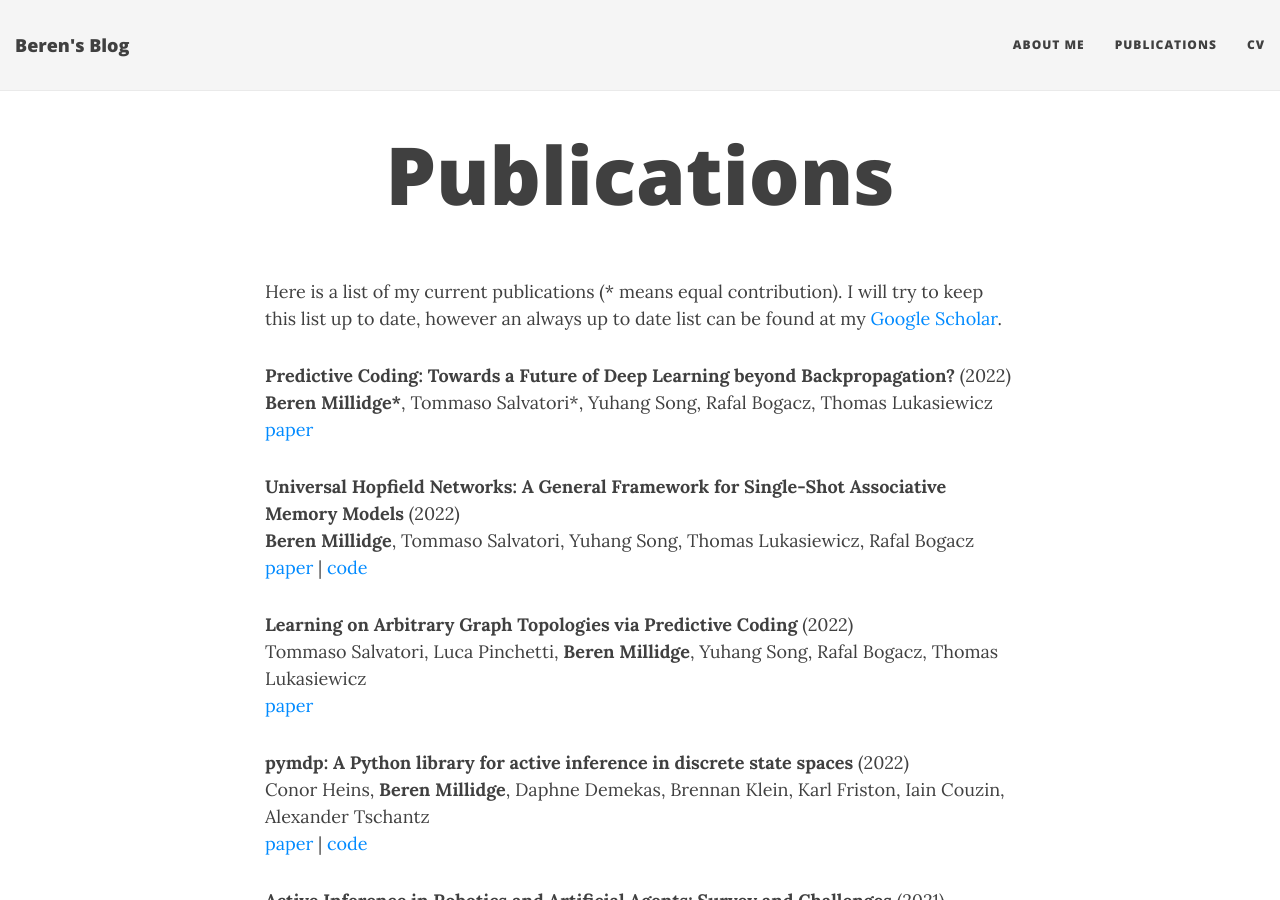
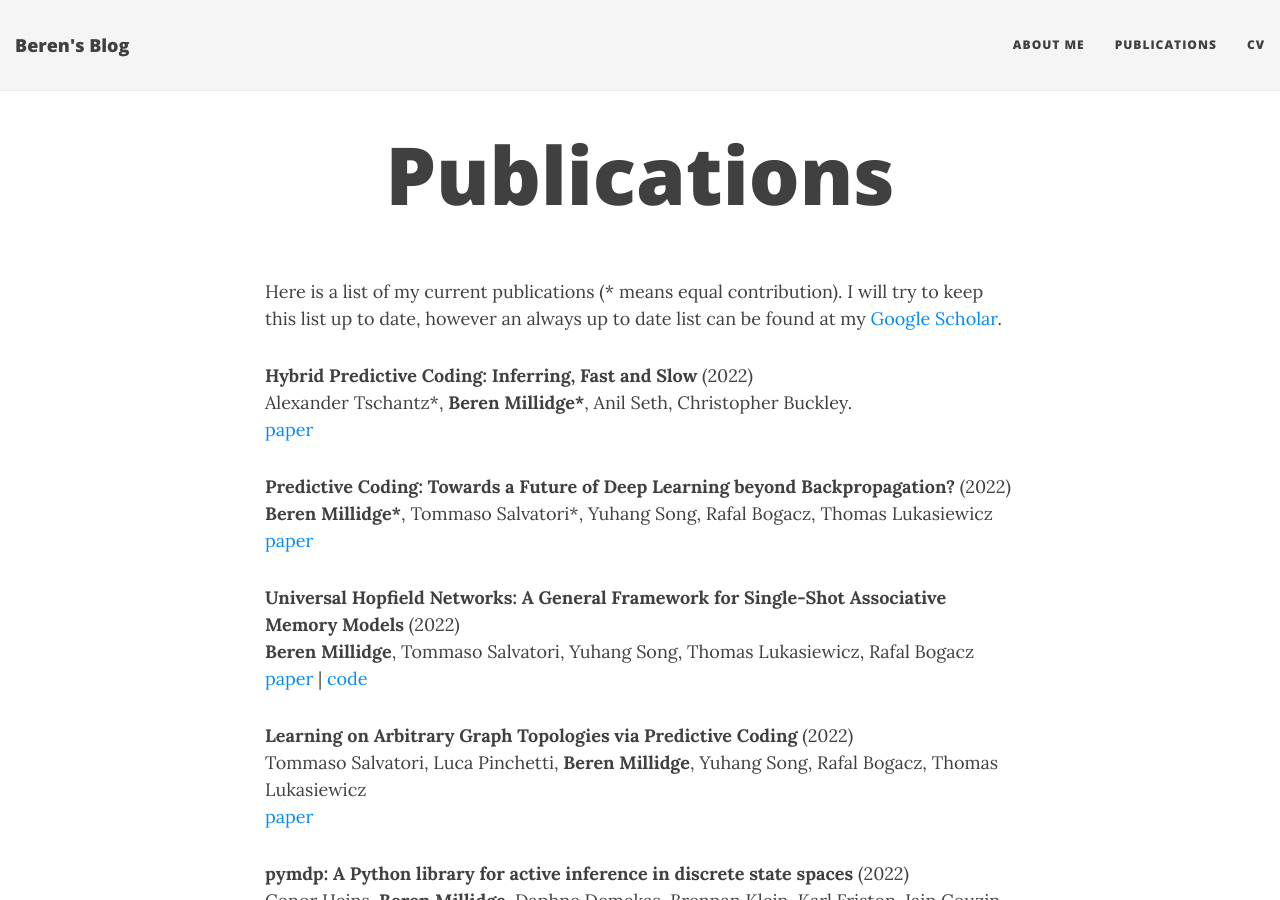
Before and after one commit to BerenMillidge/BerenMillidge.github.io, a Jekyll site: the page built from publications.md, in a window 1280 px wide and 900 px high. Built offline with Jekyll 4.4.1, drawn with Linux system fonts in a browser that asks for light colours; nearby versions of some CDN libraries.

Commit message:
hybrid paper -- FINALLY!

```diff
--- a/publications.md
+++ b/publications.md
@@ -5,7 +5,9 @@
 
 Here is a list of my current publications (* means equal contribution). I will try to keep this list up to date, however an always up to date list can be found at my [Google Scholar](https://scholar.google.com/citations?user=3GGkFTkAAAAJ&hl=en&oi=ao).
 
-**Predictive Coding: Towards a Future of Deep Learning beyond Backpropagation?** (2022) <br /> **Beren Millidge\***, Tommaso Salvatori\*, Yuhang Song, Rafal Bogacz, Thomas Lukasiewicz <br /> [paper]()
+**Hybrid Predictive Coding: Inferring, Fast and Slow** (2022) <br /> Alexander Tschantz\*, **Beren Millidge\***, Anil Seth, Christopher Buckley. <br /> [paper]()
+
+**Predictive Coding: Towards a Future of Deep Learning beyond Backpropagation?** (2022) <br /> **Beren Millidge\***, Tommaso Salvatori\*, Yuhang Song, Rafal Bogacz, Thomas Lukasiewicz <br /> [paper](https://arxiv.org/pdf/2202.09467.pdf)
 
 **Universal Hopfield Networks: A General Framework for Single-Shot Associative Memory Models** (2022) <br /> **Beren Millidge**, Tommaso Salvatori, Yuhang Song, Thomas Lukasiewicz, Rafal Bogacz <br /> [paper](https://arxiv.org/abs/2202.04557) \| [code](https://github.com/BerenMillidge/Theory_Associative_Memory)
 
```
